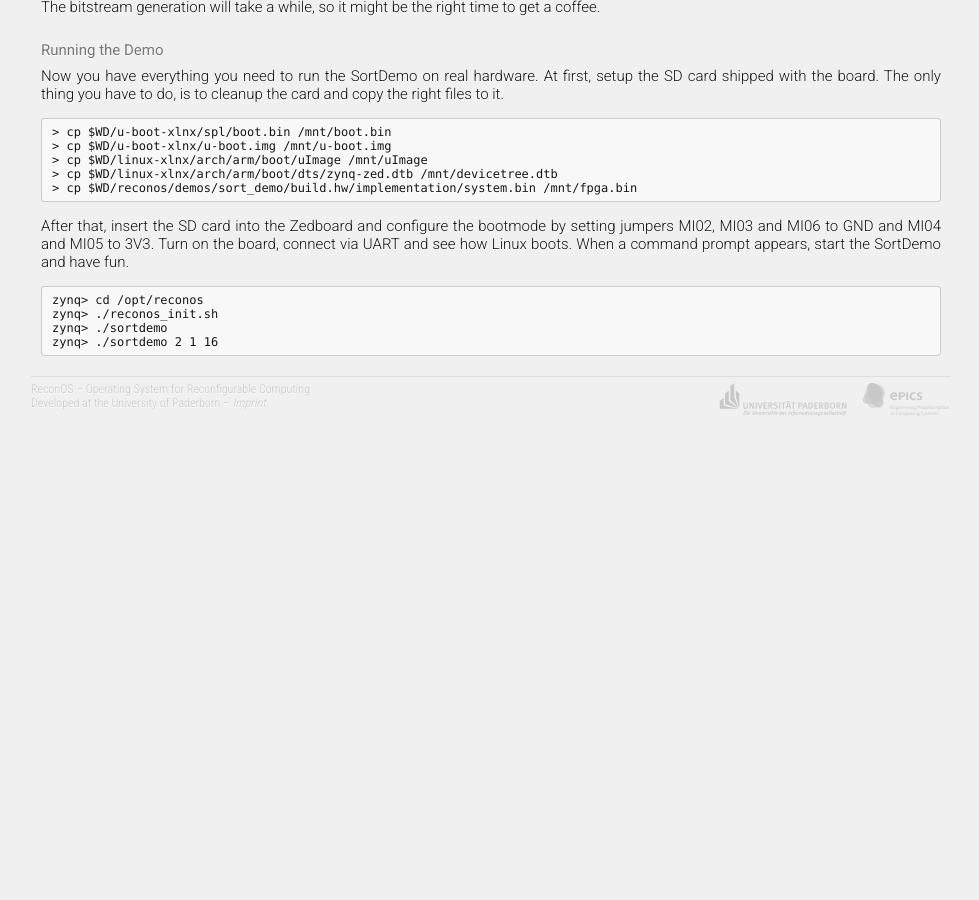
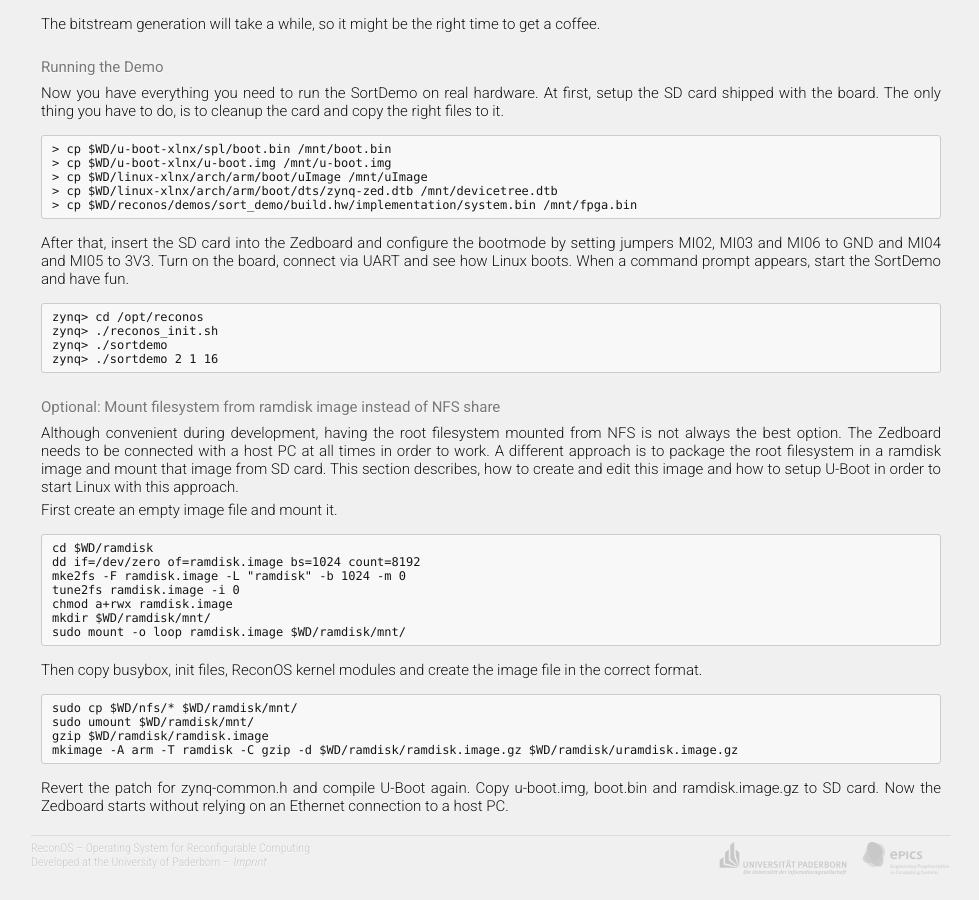
Before and after one commit to ReconOS/reconos.github.io, a Jekyll site: the page built from gettingstarted/tutorial/index.md, in a window 1280 px wide and 900 px high, scrolled down 5424 px. Shown: the whole window, without its empty margins (149-1128 px from the left). Built offline with Jekyll 4.4.1, drawn with Linux system fonts in a browser that asks for light colours; Markdown is read by kramdown in place of the engine named in the settings; before the commit the page ends 5865 px from its top, so only the background shows below that; some of the changed text lies outside the part shown.

Commit message:
changes to getting_started_tutorial: compile kernel scripts first, optional howto for ramdisk image

````diff
--- a/gettingstarted/tutorial/index.md
+++ b/gettingstarted/tutorial/index.md
@@ -30,7 +30,7 @@ We assume that you have basic knowledge of the development for
 an FPGA, especially for Systems on Chip, and that you have a working
 installation of the appropriate tools and your development board:
 
-* Linux workstation with a distribution of your choice, including
+* Linux workstation with a distribution of your choice (tested with Ubuntu 14.04), including
   * picocom
   * NFS server
   * Python 3.4 or greater
@@ -44,7 +44,7 @@ installation of the appropriate tools and your development board:
 
 * Evaluation board connected to your workstation
   (For this guide the Zedboard Rev. C or D)
-  * JTAG connection to program the FPGA
+  * JTAG connection to program the FPGA (optional)
   * UART connection to interact with the board
 
 Furthermore, we need to download some external components as listed below.
@@ -132,6 +132,18 @@ For the cross compiler you can also use a different one, for example the
 compilers shipped with the newer SDK versions under
 `/opt/Xilinx/SDK/xxxx.x/gnu/arm/lin/bin/arm-xilinx-linux-gnueabi-`.
 
+### Compile scripts
+
+As preparation for compilation of U-Boot we need to build a tool (i.e. dtc) shipped with the linux kernel sources.
+We will come back later to compile the kernel.
+```
+> cd $WD/linux-xlnx
+> git checkout -b wb xilinx-v2016.2
+> make xilinx_zynq_defconfig
+> make prepare
+> make scripts
+```
+
 ### Compile U-Boot
 
 As already said, the FSBL uses the `ps7_init` to configure the system. Since
@@ -171,23 +183,11 @@ not need to use a ramdisk. To do so, apply the following patch.
 Finally, to configure and build U-Boot, execute the following commands.
 
 ```
+> cd $WD/u-boot-xlnx
+> git checkout -b wb xilinx-v2016.2
 > make zynq_zed_defconfig
 > make menuconfig #disable Falcom Mode here
 > make
-```
-
-Unfortunately, you will get an error message, which looks like the following
-one. Do not worry about it right now. U-Boot just complains about not being
-able to compile the device trees using `dtc`, a tool which will be compiled
-during build of the kernel.
-
-```
-DTC     arch/arm/dts/zynq-zc702.dtb
-/bin/sh: dtc: command not found
-make[2]: *** [scripts/Makefile.lib:299: arch/arm/dts/zynq-zc702.dtb] Error 127
-make[1]: *** [dts/Makefile:36: arch-dtbs] Error 2
-make: *** [Makefile:1210: dts] Error 2
-
 ```
 
 ### Compile Linux Kernel
@@ -197,15 +197,11 @@ Linux. You will see, that cross-compiling your own kernel is easier than you
 might thought, since we will just use the default configuration. If you wish,
 you can adjust the configuration to your needs before compilation.
 
-```
-> make xilinx_zynq_defconfig
-```
-
 Additionally, Linux needs a device tree describing the underlying hardware and
 including the kernel parameters passed during the boot. You need to adjust the
 default device tree shipped with the kernel to fit our configuration.
-The file for the Zedboard can be found in `$WD/linux-xlnx/arch/arm/boot/dts/zynq-
-zed.dts` and the following diff shows the necessary changes.
+The file for the Zedboard can be found in `$WD/linux-xlnx/arch/arm/boot/dts/zynq-zed.dts`
+and the following diff shows the necessary changes.
 
 The `bootargs` setting includes the kernel parameters passed during boot. We
 specify the correct console and mount the root filesystem via NFS. Of course,
@@ -269,13 +265,10 @@ Now you can compile Linux by the following make command. This might take a
 while, so grab a coffee and cross your fingers.
 
 ```
+> cd $WD/linux-xlnx
 > make -j3 uImage LOADADDR=0x00008000
 > make dtbs
 ```
-
-Remember, that we got an error message when compiling U-Boot before? Now,
-after we have compiled the kernel, we can simply execute `make` again and
-should not get any further errors.
 
 ### Build the root filesystem
 
@@ -290,8 +283,9 @@ the root filesystem.
 
 ```
 > cd $WD/busybox
-> make allnoconfig
-> make menuconfig
+> make defconfig
+> sed -i "s|.*CONFIG_STATIC.*|CONFIG_STATIC=y|" ${WD}/busybox/.config
+> make menuconfig # optional
 > make -j3
 > make install
 > cp -r _install/* $WD/nfs
@@ -339,12 +333,16 @@ export for it by adding the following line to your `/etc/exports` file.
 Replace `<<path>>`, `<<boardip>>`, `<<uid>>` and `<<gid>>` by the appropriate values.
 
 ```
-<<path> <<boardip>>(rw,subtree_check,all_squash,anonuid=<<uid>>,anongid=<<gid>>)
+<<path> <<boardip>>(rw,no_subtree_check,fsid=root,anonuid=<<uid>>,anongid=<<gid>>)
 ```
 
 Of course, you need to make sure to configure both the board and your
 workstation properly to allow communication via network. This includes the
-right ip addresses and a physical connection.
+right ip addresses and a physical connection. Export the NFS share:
+
+```
+> exportfs -ar
+```
 
 ### Compile ReconOS kernel module
 
@@ -443,3 +441,36 @@ zynq> ./reconos_init.sh
 zynq> ./sortdemo
 zynq> ./sortdemo 2 1 16
 ```
+
+### Optional: Mount filesystem from ramdisk image instead of NFS share
+
+Although convenient during development, having the root filesystem mounted from NFS
+is not always the best option. The Zedboard needs to be connected with a host PC at
+all times in order to work. A different approach is to package the root filesystem
+in a ramdisk image and mount that image from SD card. This section describes, how to
+create and edit this image and how to setup U-Boot in order to start Linux with this approach.
+
+First create an empty image file and mount it.
+
+```
+cd $WD/ramdisk
+dd if=/dev/zero of=ramdisk.image bs=1024 count=8192
+mke2fs -F ramdisk.image -L "ramdisk" -b 1024 -m 0
+tune2fs ramdisk.image -i 0
+chmod a+rwx ramdisk.image
+mkdir $WD/ramdisk/mnt/
+sudo mount -o loop ramdisk.image $WD/ramdisk/mnt/
+```
+
+Then copy busybox, init files, ReconOS kernel modules and create the image file in the correct
+format.
+
+```
+sudo cp $WD/nfs/* $WD/ramdisk/mnt/
+sudo umount $WD/ramdisk/mnt/
+gzip $WD/ramdisk/ramdisk.image
+mkimage -A arm -T ramdisk -C gzip -d $WD/ramdisk/ramdisk.image.gz $WD/ramdisk/uramdisk.image.gz
+```
+
+Revert the patch for zynq-common.h and compile U-Boot again. Copy u-boot.img, boot.bin and ramdisk.image.gz
+to SD card. Now the Zedboard starts without relying on an Ethernet connection to a host PC.
````
